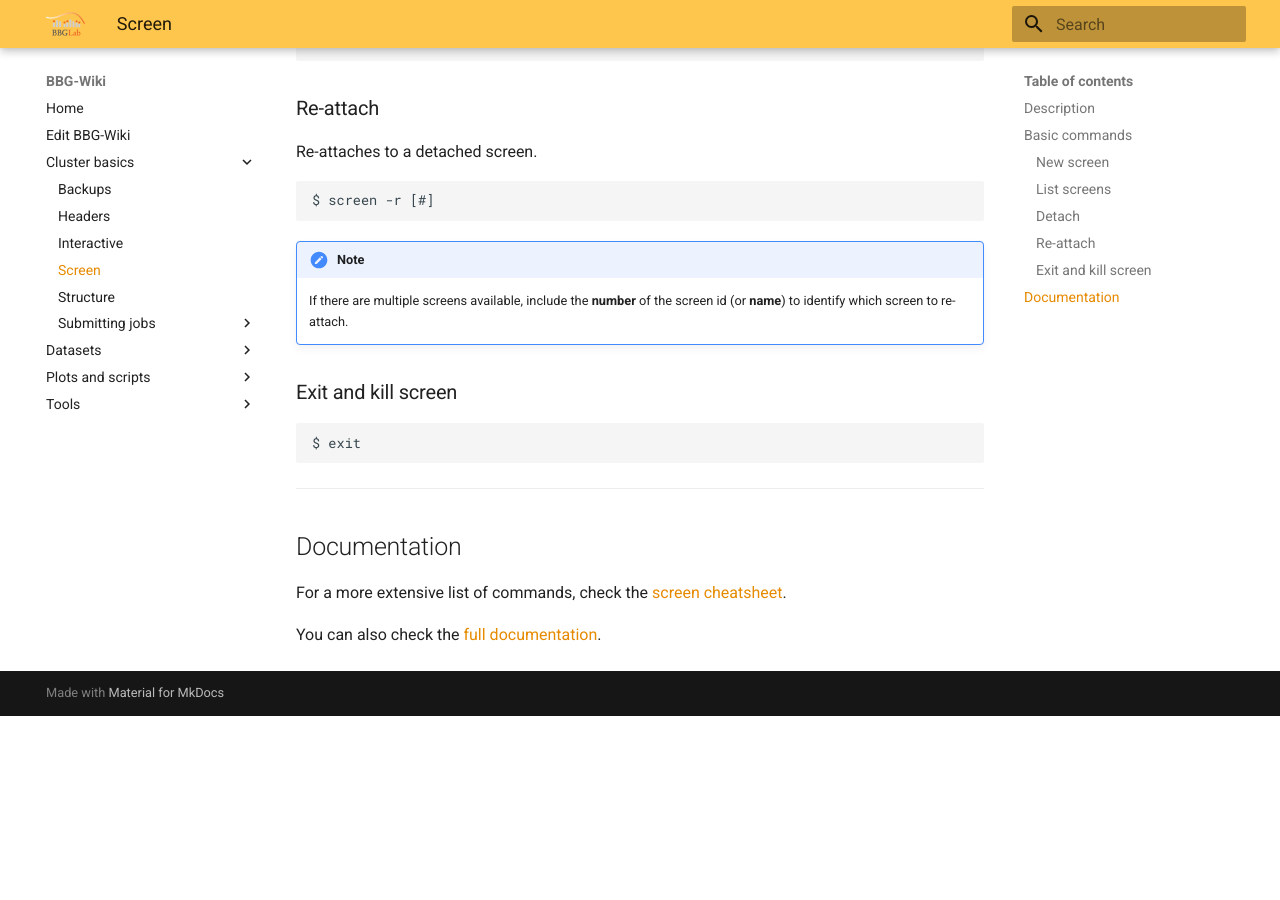
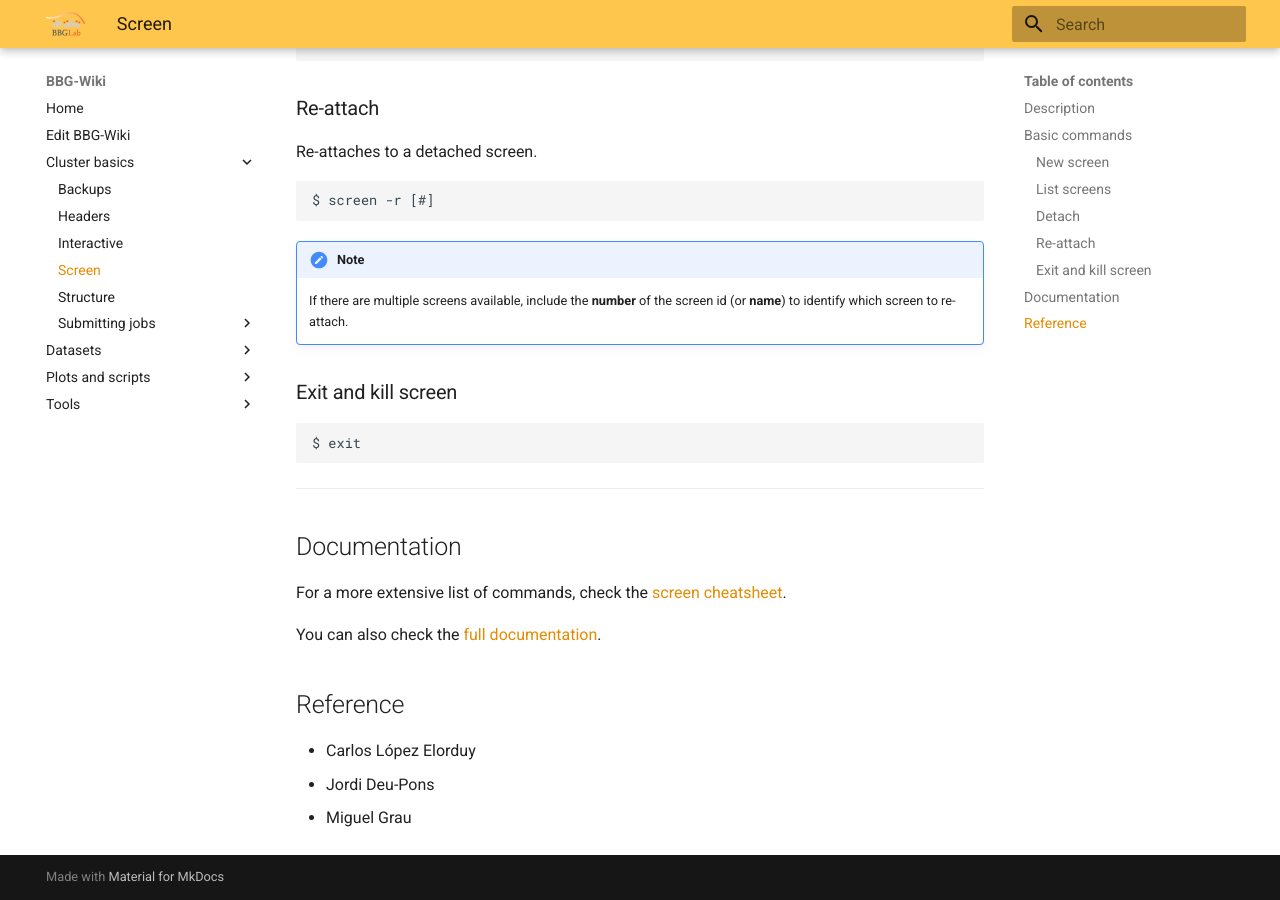
Before and after one commit to bbglab/bbgwiki, an MkDocs documentation site: the page built from docs/Cluster basics/Screen.md, in a window 1280 px wide and 900 px high, scrolled down 1043 px. Built offline with MkDocs 1.6.1 and Material for MkDocs 9.7.7, drawn with Linux system fonts in a browser that asks for light colours; before the commit the page ends 1759 px from its top, so only the background shows below that.

Commit message:
upd: added references

```diff
--- a/docs/Cluster basics/Screen.md
+++ b/docs/Cluster basics/Screen.md
@@ -63,3 +63,9 @@ $ exit
 For a more extensive list of commands, check the [screen cheatsheet](https://quickref.me/screen){:target="_blank"}.
 
 You can also check the [full documentation](https://www.gnu.org/software/screen/manual/screen.html){:target="_blank"}.
+
+## Reference
+
+- Carlos López Elorduy
+- Jordi Deu-Pons
+- Miguel Grau
```
